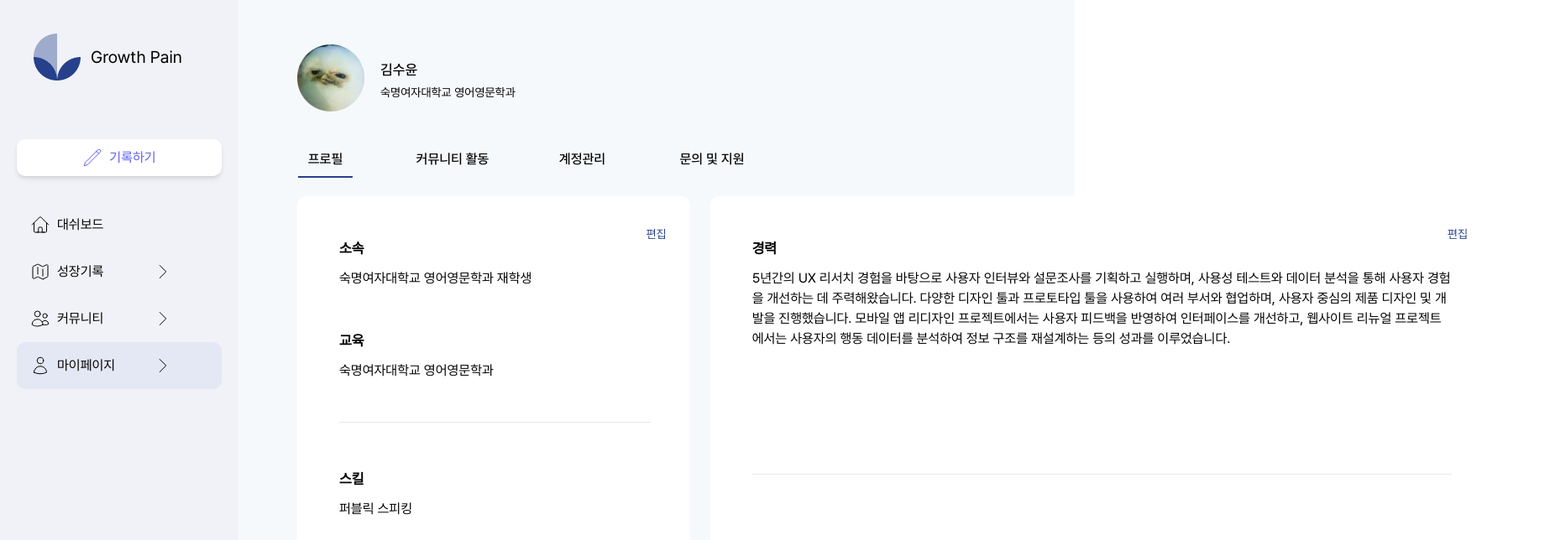
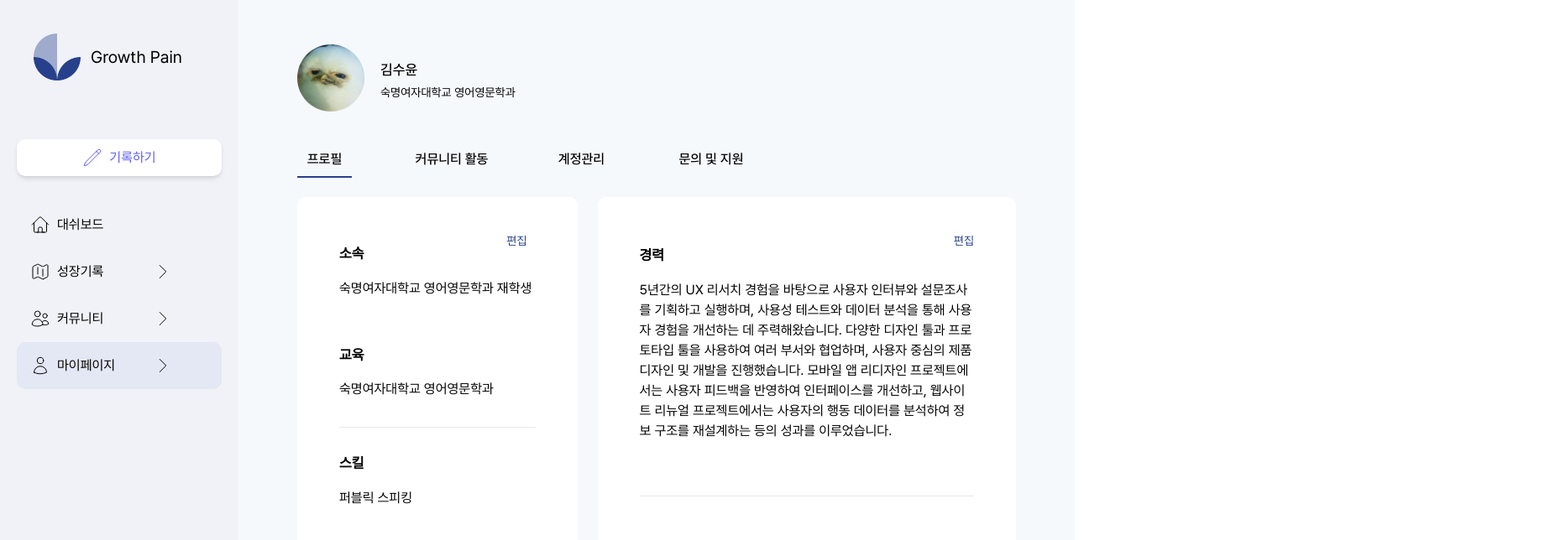
Before and after one commit to IT-Cotato/9th-Growing-Pain-FE, a React (Vite) app: page /1/Mypage/Setting in a window 1280 px wide. Both pictures are taken after a click on the element "프로필". Shown: the top 644 px of the page at 84% size, 1846 px wide, since content can reach past the window. Built offline with nearby package versions, Linux system fonts and the light colour scheme.

Commit message:
[UPDATE] 마이페이지 UI 비율 수정

```diff
--- a/src/components/HeaderMyPage.jsx
+++ b/src/components/HeaderMyPage.jsx
@@ -1,7 +1,7 @@
 const HeaderMyPage = ({name, company}) => {
   return (
     <div>
-      <div className="mypage-header-component w-[1492px] h-[80px] flex">
+      <div className="mypage-header-component h-[80px] flex">
         <div className="profile-photo">
           <img className="header-profile-img w-[80px] h-[80px]" src="/images/profile.png" alt="Profile" />
         </div>
--- a/src/components/InputField.jsx
+++ b/src/components/InputField.jsx
@@ -31,15 +31,21 @@ const InputField = ({ placeholderText, className, icon: Icon, onChange, type, on
 			inputStyle = 'bg-[#FFFFFF] rounded-[10px] w-[447px] h-[48px] pl-[20px] placeholder:text-[17px]';
 			break;
 		case 'abilityInfo':
-			inputStyle = 'bg-[#FFFFFF] rounded-[10px] w-[1392px] h-[128px] pl-[20px] placeholder:text-[17px]';
+			inputStyle = 'bg-[#FFFFFF] rounded-[10px] w-4/5 h-[128px] pl-[20px] placeholder:text-[17px]';
 			break;
 		case 'awardInfo':
-			inputStyle = 'bg-[#FFFFFF] rounded-[10px] w-[1392px] h-[90px] pl-[20px] placeholder:text-[17px]';
+			inputStyle = 'bg-[#FFFFFF] rounded-[10px] w-4/5 h-[90px] pl-[20px] placeholder:text-[17px]';
 			break;
 		case 'setting':
 			inputStyle =
 				'bg-[#F5F5F5] rounded-[10px] w-[612px] h-[48px] pl-[20px] placeholder:text-[14px] font-normal';
 			break;
+		case 'careerInfo':
+		inputStyle = 'bg-[#FFFFFF] rounded-[10px] w-full h-[350px] pl-[20px] placeholder:text-[17px] placeholder:text-wrap';
+		break;
+		case 'aboutInfo':
+		inputStyle = 'bg-[#FFFFFF] rounded-[10px] w-full h-[325px] pl-[20px] placeholder:text-[17px] placeholder:text-wrap';
+		break;
 		default:
 			break;
 	}
--- a/src/components/MenubarMyPage.jsx
+++ b/src/components/MenubarMyPage.jsx
@@ -15,7 +15,7 @@ const MenubarMyPage = () => {
 
   return (
     <div>
-      <div className="category-bar flex w-[466px] h-[29px] ml-[71px] mt-[45px] rounded-[10px] justify-items-center gap-[69px]">
+      <div className="category-bar flex h-[29px] mt-[45px] rounded-[10px] justify-items-center gap-[69px]">
         <div onClick={() => nav('/user/mypage')} className={menubarClass}>
           <p className={`${isActive('/user/mypage')} w-[65px]`}>프로필</p>
         </div>
--- a/src/pages/MyCommunity.jsx
+++ b/src/pages/MyCommunity.jsx
@@ -54,14 +54,15 @@ const MyCommunity = () => {
 
   return (
     <div>
-      <div className="ml-[70px] mt-[53px]">
+      <div className="mx-[70px] mt-[53px]">
+        <div>
           <HeaderMyPage name={infoData.name} company={infoData.company} />
         </div>
         <div className="mypage-content-container flex-col">
           <div className="menubar">
             <MenubarMyPage />
           </div>
-        <div className="mypage-content h-[692px] bg-white flex flex-col mx-[70px] mt-[28px] mb-[153px] rounded-[10px]">
+          <div className="mypage-content h-[692px] bg-white flex flex-col mt-[28px] mb-[153px] rounded-[10px]">
             <div className="mypage-toggle h-[112px] flex justify-end relative">
               <div ref={inSection} onClick={clickToggle} className="w-[202px] h-[42px] mt-[42px] mb-[28px] mr-[41px] px-[20px] flex justify-between items-center bg-navy-mypageToggle rounded-[10px] cursor-pointer">
                 <div>작성한 글</div>
@@ -105,6 +106,7 @@ const MyCommunity = () => {
           </div>
         </div>
       </div>
+    </div>
   );
 };
 
--- a/src/pages/MyPage.jsx
+++ b/src/pages/MyPage.jsx
@@ -9,27 +9,29 @@ const MyPage = () => {
   const [memberData, jobPostData, applicationData, applicaionDetailData, infoData] = useContext(GrowthStateContext);
 
   // 텍스트 공통 스타일
-  const textClass = 'mypage-text h-[55px] mb-[55px] flex-col text-left';
+  const textClass = 'mypage-text mb-[55px] flex-col text-left';
   // 텍스트 카테고리 스타일 (소속, 교육 ...)
-  const textCategoryClass = 'font-semibold h-[20px] text-[17px] mb-[16px]';
+  const textCategoryClass = 'font-semibold text-[17px] mb-[16px]';
   // 텍스트 내용 스타일
-  const textContentClass = 'font-regular h-[19px] text-[16px]';
+  const textContentClass = 'font-regular text-[16px] text-wrap';
 
   return (
-    <div className="h-[1080px]">
-      <div className="ml-[70px] mt-[53px]">
+    <div>
+      <div className="mx-[70px] mt-[53px]">
+        <div>
           <HeaderMyPage name={infoData.name} company={infoData.company} />
         </div>
-      <div className="mypage-content-container">
+        <div className="mypage-content-container flex-grow flex flex-col">
           <div className="menubar">
             <MenubarMyPage />
           </div>
-        <div className="mypage-content h-[766px] flex gap-[24px] mx-[70px] mt-[27px]">
-          <div className="mypage-left w-1/3 bg-white rounded-[10px] flex-col">
-            <div className="text-right items-end h-[17px] mt-[33px] mr-[28px]">
+          <div className="mypage-content flex">
+            <div className="mypage-left w-2/5 h-[765px] bg-white rounded-[10px] px-[50px] pt-[40px] pb-[50px] mr-[24px] mt-[28px] mb-[50px]">
+              <div className="flex-col flex-grow">
+                <div className="text-right h-[15px] relative right-[10px]">
                   <div onClick={()=>nav('/user/mypage/editinfo')} className="cursor-pointer inline text-[14px] text-navy-dark">편집</div>
                 </div>
-            <div className="h-[220px] flex-col ml-[50px] mr-[47px] flex border-b">
+                <div className="h-[220px] flex-col border-b">
                   <div className={textClass}>
                     <div className={textCategoryClass}>소속</div>
                     <div className={textContentClass}>{infoData.belong}</div>
@@ -39,7 +41,8 @@ const MyPage = () => {
                     <div className={textContentClass}>{infoData.education}</div>
                   </div>
                 </div>
-            <div className="h-[387px] flex-col mt-[55px] ml-[50px] mr-[47px]">
+              </div>
+              <div className="h-[387px] py-[30px] flex-col">
                 <div className={textClass}>
                   <div className={textCategoryClass}>스킬</div>
                   <div className={textContentClass}>{infoData.skill}</div>
@@ -58,20 +61,21 @@ const MyPage = () => {
                 </div>
               </div>
             </div>
-          <div className="mypage-right w-2/3 bg-white w-[943px] rounded-[10px]">
-            <div className="text-right items-end h-[17px] mt-[33px] mr-[28px]">
+            <div className="mypage-right w-3/5 h-[765px] bg-white rounded-[10px] px-[50px] pt-[40px] pb-[50px] mt-[28px] mb-[50px]">
+              <div className="text-right items-end h-[17px]">
                 <div onClick={()=>nav('/user/mypage/editabout')} className="cursor-pointer inline text-[14px] text-navy-dark">편집</div>
               </div>
-            <div className="h-[282px] flex-col ml-[50px] mr-[47px] flex border-b">
+              <div className="h-[300px] flex-col flex border-b">
                 <div className={textClass}>
                   <div className={textCategoryClass}>경력</div>
                   <div className={textContentClass}>{infoData.career}</div>
                 </div>
               </div>
-            <div className="h-[387px] flex-col mt-[107px] ml-[50px] mr-[47px]">
+              <div className="h-[387px] flex-col pt-[107px]">
                 <div className={textClass}>
                   <div className={textCategoryClass}>나에 대해서</div>
                   <div className={textContentClass}>{infoData.about}</div>
+                </div>
               </div>
             </div>
           </div>
--- a/src/pages/Setting.jsx
+++ b/src/pages/Setting.jsx
@@ -12,14 +12,15 @@ const Setting = () => {
 
   return (
     <div>
-      <div className="ml-[70px] mt-[53px]">
+      <div className="mx-[70px] mt-[53px]">
+        <div>
           <HeaderMyPage name={infoData.name} company={infoData.company} />
         </div>
         <div className="mypage-content-container flex-col">
           <div className="menubar">
             <MenubarMyPage />
           </div>
-        <div className="mypage-setting-content h-[692px] bg-white flex flex-col mx-[70px] mt-[28px] mb-[153px] rounded-[10px]">
+          <div className="mypage-setting-content h-[692px] bg-white flex flex-col mt-[28px] mb-[153px] rounded-[10px]">
             <div className="h-[41px] flex mx-[50px] mt-[50px] border-b">
               <div>개인 정보</div>
             </div>
@@ -50,6 +51,7 @@ const Setting = () => {
           </div>
         </div>
       </div>
+    </div>
   );
 };
 
--- a/src/pages/Support.jsx
+++ b/src/pages/Support.jsx
@@ -8,12 +8,14 @@ const Support = () => {
 
   return (
     <div>
-      <div className="ml-[70px] mt-[53px]">
-        <HeaderMyPage name={infoData.name} company={infoData.company} />
-      </div>
-      <div className="mypage-content-container flex-col">
-        <div className="menubar">
-          <MenubarMyPage />
+      <div className="mx-[70px] mt-[53px]">
+        <div>
+          <HeaderMyPage name={infoData.name} company={infoData.company} />
+        </div>
+        <div className="mypage-content-container flex-col">
+          <div className="menubar">
+            <MenubarMyPage />
+          </div>
         </div>
       </div>
     </div>
```
Also changed, not shown: src/pages/EditMyAbout.jsx (+33 -1 lines), src/pages/EditMyInfo.jsx (+4 -4 lines). Lines whose indentation alone changed are shown as unchanged.
